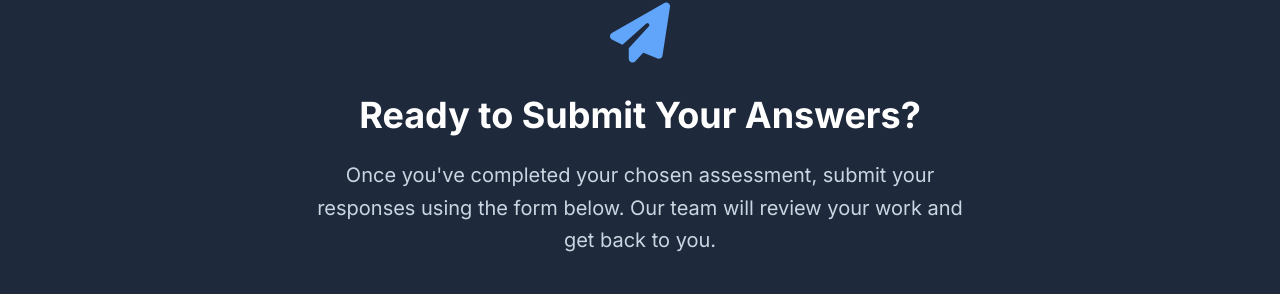
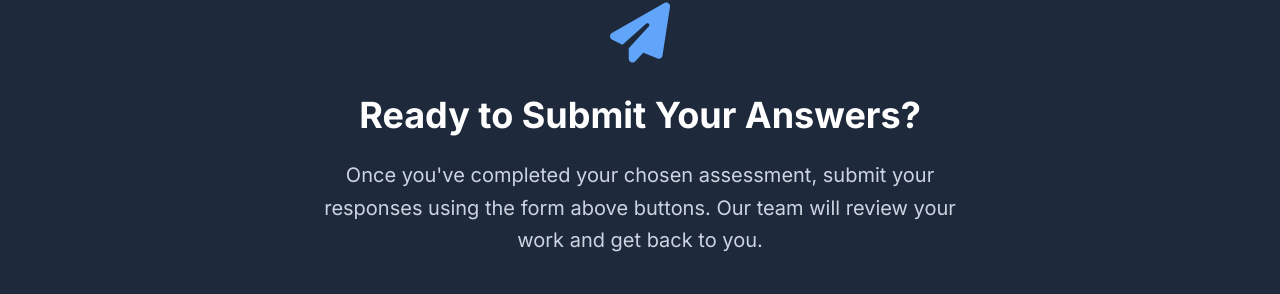
Before and after one commit to monikaseh/AssessmentPortal, a plain HTML site: page index.html in a window 1280 px wide. Shown: the part 1793-2087 px from the top of the page. Drawn offline with nearby package versions, Linux system fonts and the light colour scheme.

Commit message:
Update index.html

```diff
--- a/index.html
+++ b/index.html
@@ -159,7 +159,7 @@
                 <i class="fas fa-paper-plane text-6xl text-blue-400 mb-8"></i>
                 <h2 class="text-3xl sm:text-4xl font-bold mb-6">Ready to Submit Your Answers?</h2>
                 <p class="text-xl text-slate-300 mb-10 max-w-2xl mx-auto leading-relaxed">
-                    Once you've completed your chosen assessment, submit your responses using the form below. Our team will review your work and get back to you.
+                    Once you've completed your chosen assessment, submit your responses using the form above buttons. Our team will review your work and get back to you.
                 </p>
 
                 <div class="space-y-4 sm:space-y-0 sm:space-x-4 sm:flex sm:justify-center">
```
